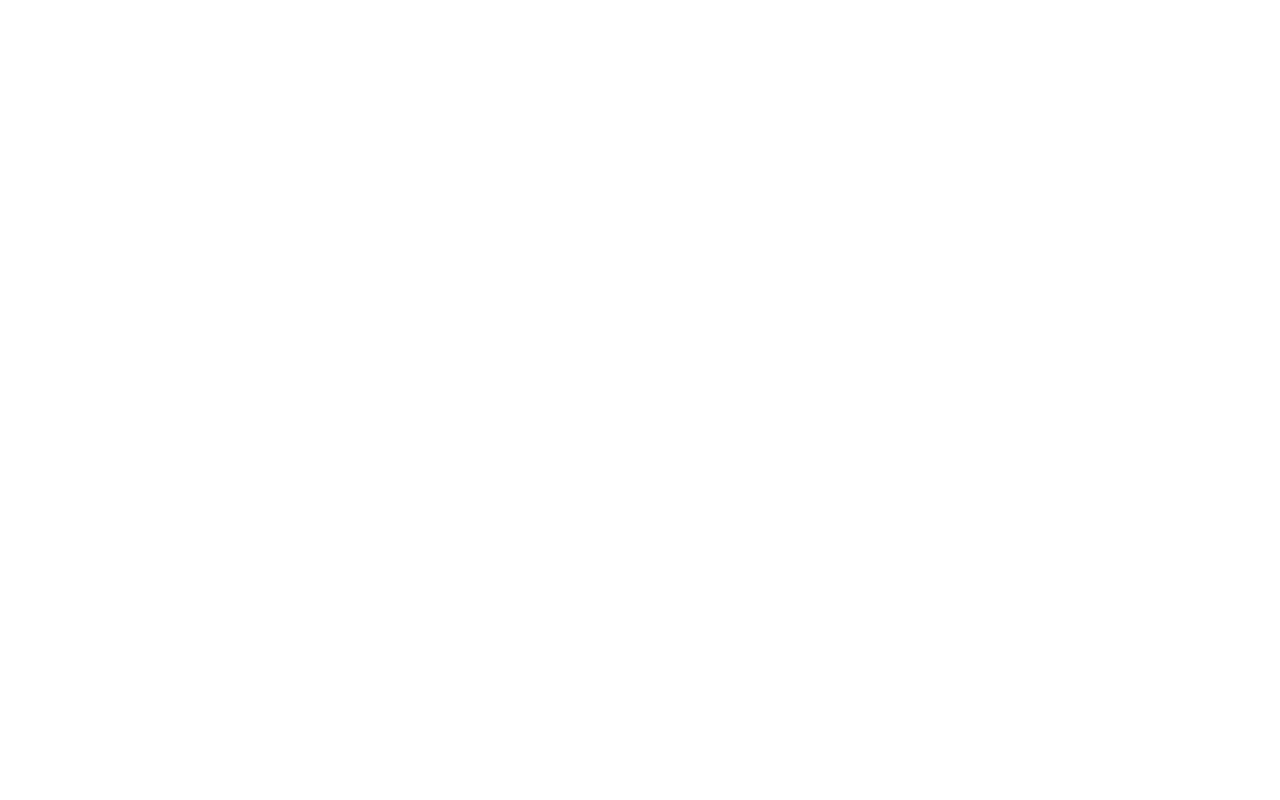
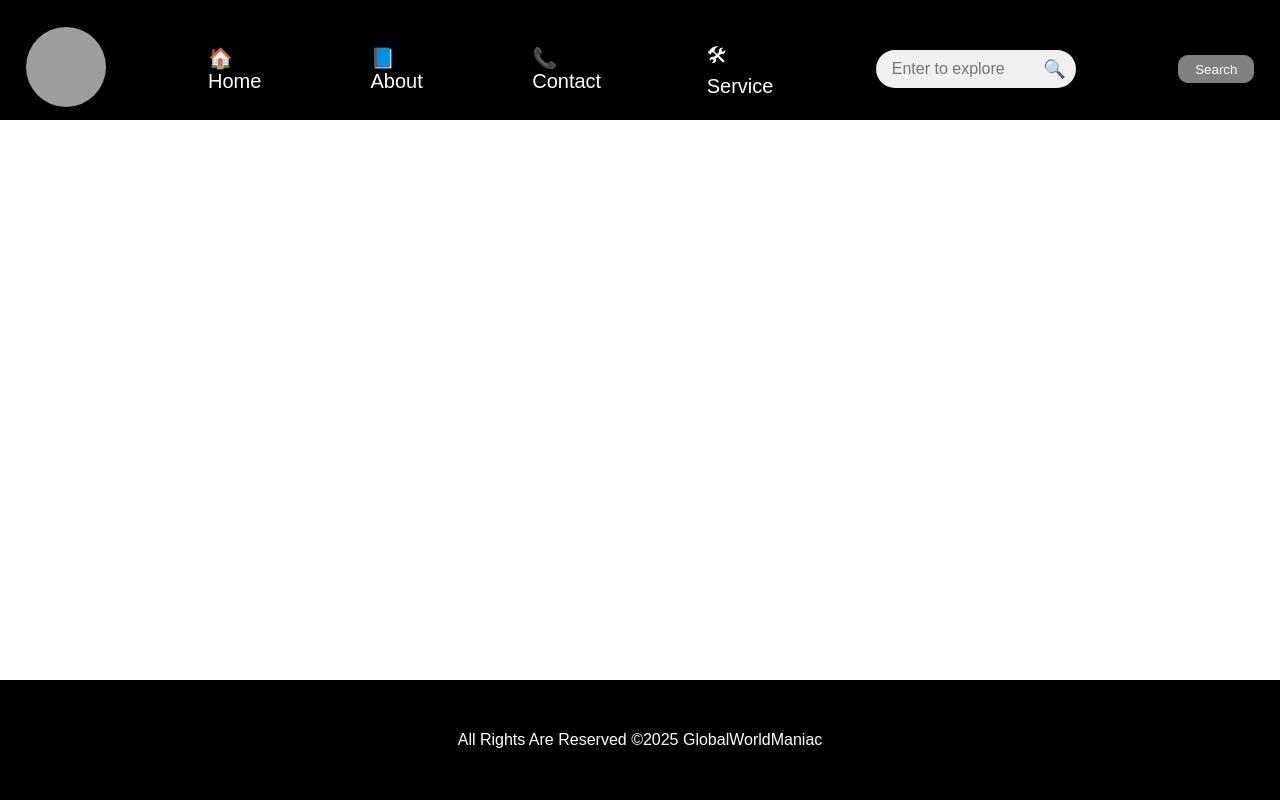
Before and after one commit to kenkanaide/GlobalWorldManiac, a plain HTML site: page About.html in a window 1280 px wide. Drawn offline with Linux system fonts and the light colour scheme; grey boxes are pictures that could not be loaded; a web font is replaced by a local one.

Commit message:
Add files via upload

```diff
--- a/About.html
+++ b/About.html
@@ -0,0 +1,48 @@
+<!DOCTYPE html>
+<html lang="en">
+<head>
+    <meta charset="UTF-8">
+    <meta name="viewport" content="width=device-width, initial-scale=1.0">
+    <link rel="stylesheet" href="heading.css">
+    <link href="https://fonts.googleapis.com/css2?family=Sour+Gummy:ital,wght@0,100..900;1,100..900&display=swap"
+        rel="stylesheet">
+        <link rel="icon" type="image/x-icon" href="favicon.ico">
+<link rel="shortcut icon" href="favicon.ico" />
+<link rel="apple-touch-icon" sizes="180x180" href="apple-touch-icon.png">
+<meta name="theme-color" content="#ffffff">
+    <title>About</title>
+</head>
+<body>
+    <header>
+
+        <nav>
+            <div class="logo"></div>
+
+
+            <ul><a href="index.html"><img src="ChatGPT Image May 9, 2025, 10_01_49 AM.png" alt="please turn on internet"></a>
+                <li><a href="Home.html">🏠Home</a></li>
+                <li><a href="About.html">📘About</a></li>
+                <li><a href="Contact.html">📞Contact</a></li>
+                <li><a href="Service.html">🛠Service</a></li>
+                <div class="search">
+                    <input type="text" placeholder="Enter to explore">
+                </div>
+                <button class="btn">Search </button>
+            </ul>
+
+
+        </nav>
+        <main>
+            <section>
+                <div class="container">
+
+                </div>
+            </section>
+        </main>
+        <footer>
+            <p class="text-centre"> All Rights Are Reserved &copy;2025 GlobalWorldManiac</p>
+        </footer>
+
+</header>
+</body>
+</html>
```
Also changed, not shown: Contact.html (+49 -0 lines), Home.html (+9 -6 lines), Service.html (+49 -0 lines), index.html (+10 -6 lines), favicon.ico (added).
